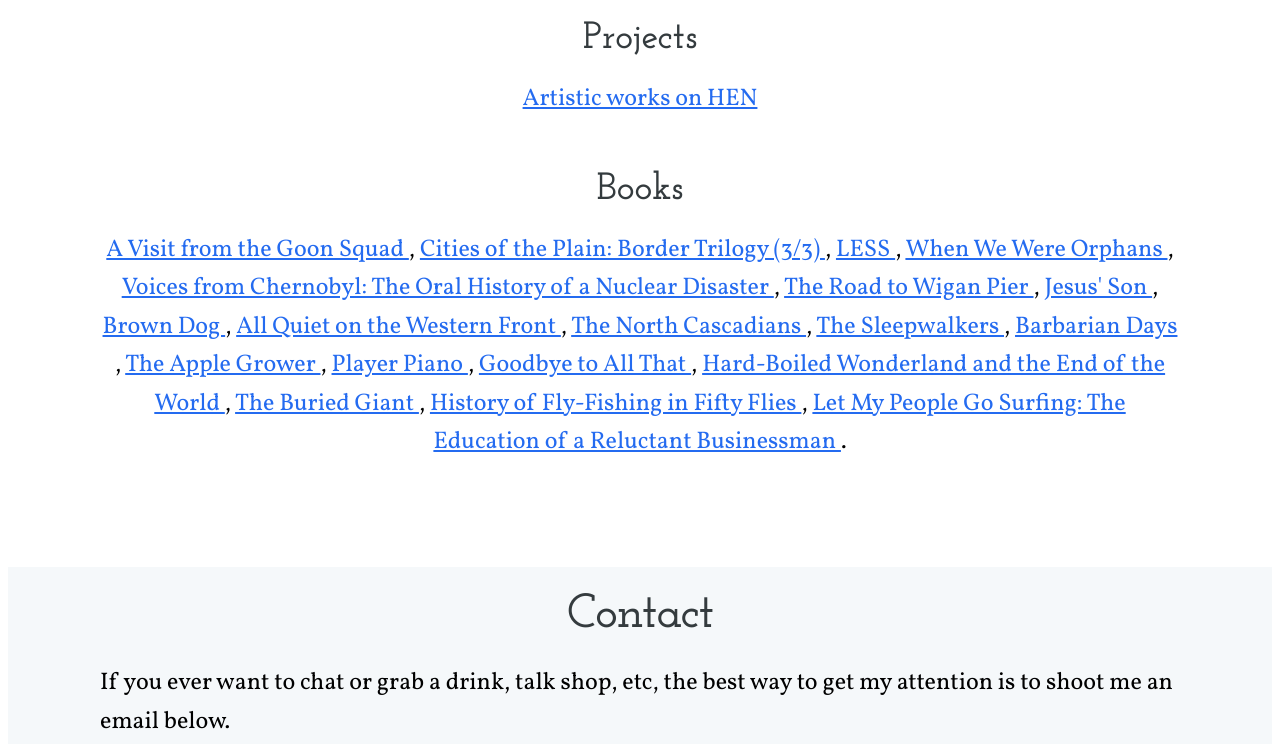
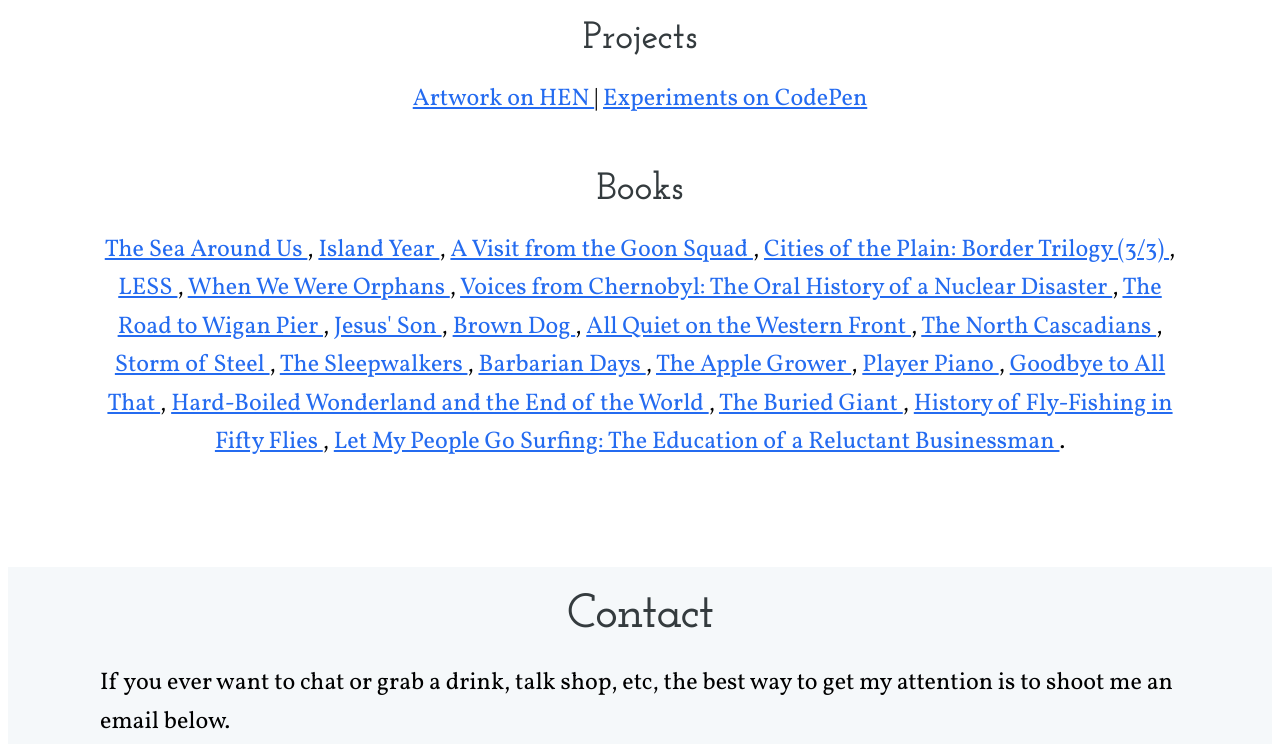
Before and after one commit to dillansimmons/dillansimmons.github.io, a plain HTML site: page index.html in a window 1280 px wide. Shown: the part 976-1720 px from the top of the page. Drawn offline with Linux system fonts and the light colour scheme; a script that the page names is missing.

Commit message:
add codepen and update book list

```diff
--- a/index.html
+++ b/index.html
@@ -36,11 +36,21 @@
           <h3 class="title">Projects</h3>
           <span class="centered">
             <a href="https://www.hicetnunc.xyz/tz/tz1Q4YfANpgKAuPXd1fobzBzdjg6wtPmmw5m/creations">
-              Artistic works on HEN
+              Artwork on HEN
+            </a>
+             |
+            <a href="https://codepen.io/dillansimmons">
+              Experiments on CodePen
             </a>
           </span>
           <h3 class="title">Books</h3>
           <span class="centered">
+            <a href="https://www.amazon.com/Sea-Around-Us-Rachel-Carson/dp/0190906766">
+              The Sea Around Us
+            </a>,
+            <a href="https://www.amazon.com/Island-Year-Hazel-Heckman/dp/0295993812">
+              Island Year
+            </a>,
             <a href="https://www.amazon.com/Visit-Goon-Squad-Jennifer-Egan/dp/0307477479">
               A Visit from the Goon Squad
             </a>,
@@ -70,6 +80,9 @@
             </a>,
             <a href="https://www.amazon.com/North-Cascadians-Joann-Roe/dp/0914842498/ref=sr_1_1?s=books&ie=UTF8&qid=1538954118&sr=1-1&keywords=the+north+cascadians">
               The North Cascadians
+            </a>,
+            <a href="https://www.amazon.com/Storm-Steel-Penguin-Classics-Deluxe/dp/0142437905">
+              Storm of Steel
             </a>,
             <a href="https://www.amazon.com/Sleepwalkers-How-Europe-Went-1914/dp/0061146668/ref=sr_1_1?s=books&ie=UTF8&qid=1538954193&sr=1-1&keywords=the+sleepwalkers+how+europe+went+to+war+in+1914">
               The Sleepwalkers
--- a/stylesheets/app.css
+++ b/stylesheets/app.css
@@ -128,7 +128,7 @@ a {
   a:hover {
     color: #2a5ab2; }
 
-span a, span p, p a {
+span a, span p, p a, label {
   font-family: "Vollkorn", serif; }
 
 span a:hover, p a:hover {
```
